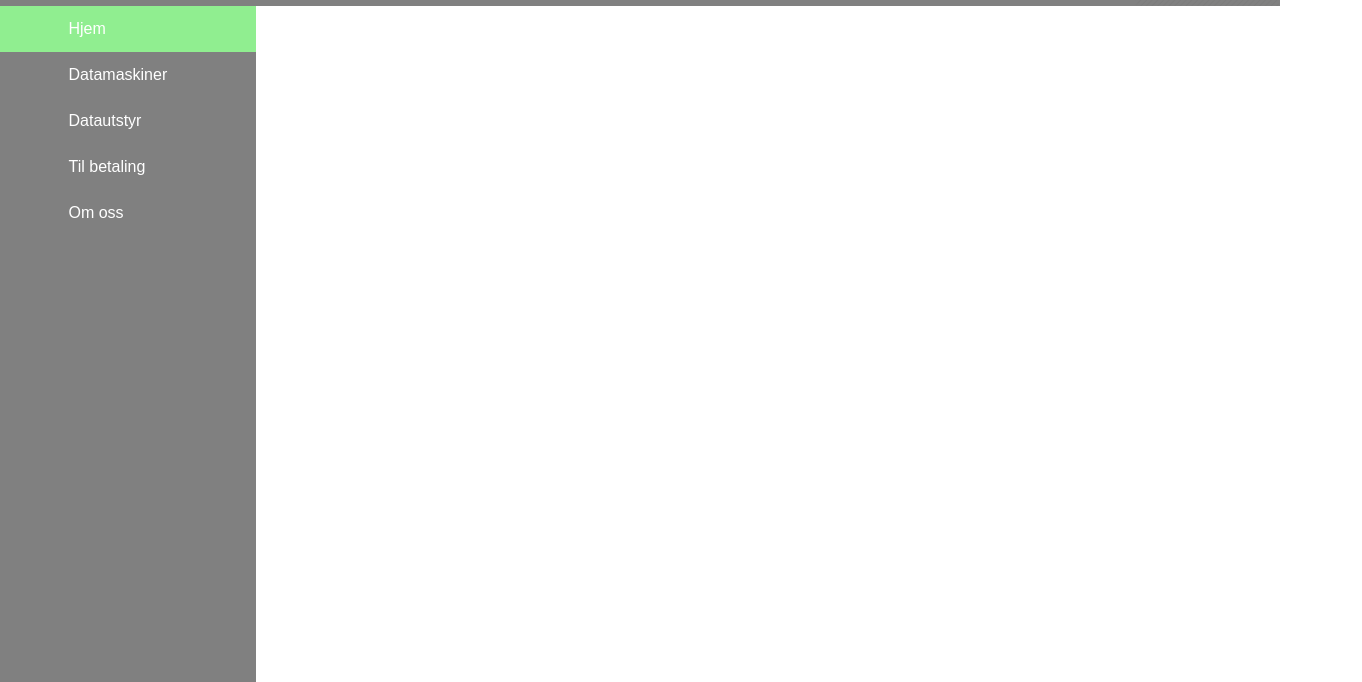
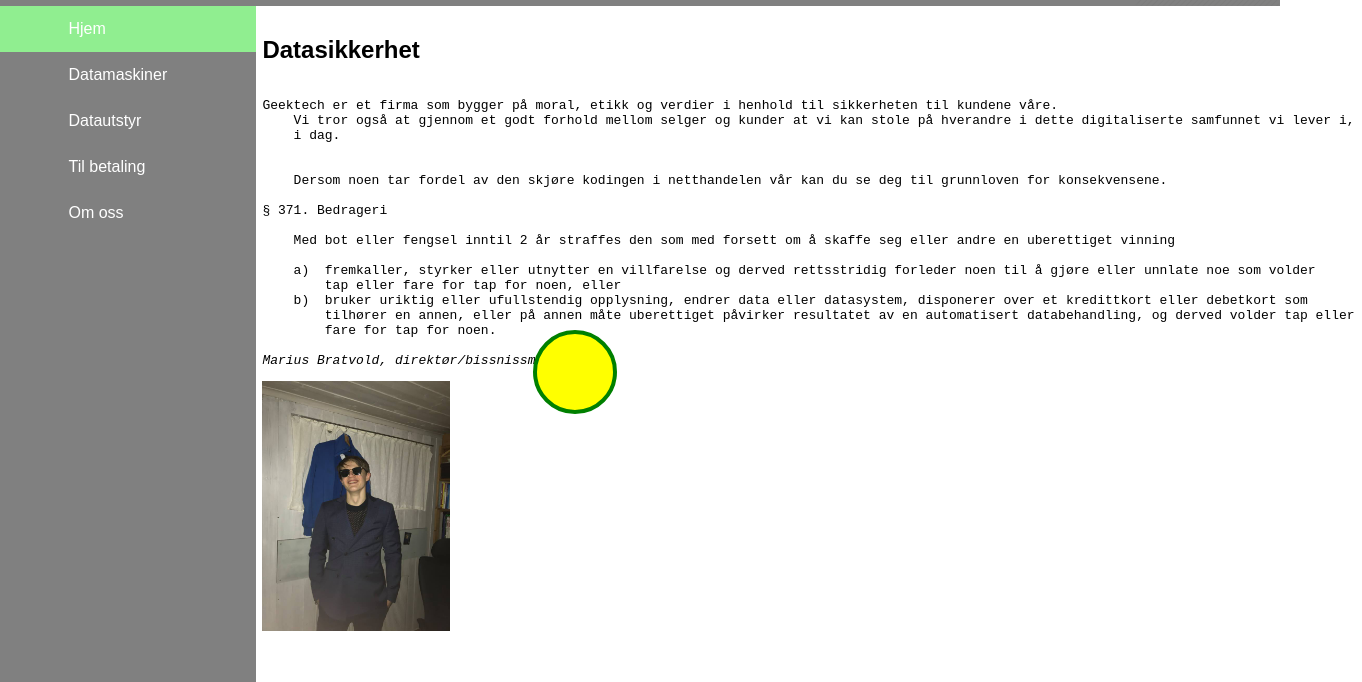
Before and after one commit to MariusBratvold/geektech-, a plain HTML site: page html/omoss.html in a window 1280 px wide. Shown: the part 130-812 px from the top of the page, 1362 px wide, since content can reach past the window. Drawn offline with Linux system fonts and the light colour scheme.

Commit message:
om oss og svg

```diff
--- a/css/søk.css
+++ b/css/søk.css
@@ -1,6 +1,6 @@
-.søk {
+#svg {
+    z-index: 3;
     position: absolute;
-    left: 80%;
-    top: 5%;
-    z-index: 1;
+    top: 56.5%;
+    left: 41%;
 }
--- a/html/omoss.html
+++ b/html/omoss.html
@@ -30,7 +30,7 @@
     </div>
 
     <div class="tittel">
-    <h1> Handlekurv </h1>
+    <h1> Om oss </h1>
 
 
 
@@ -39,7 +39,31 @@
 
 
     <div id="innhold">
+    <h2> Datasikkerhet </h2>
+    <pre>
+Geektech er et firma som bygger på moral, etikk og verdier i henhold til sikkerheten til kundene våre.
+    Vi tror også at gjennom et godt forhold mellom selger og kunder at vi kan stole på hverandre i dette digitaliserte samfunnet vi lever i,
+    i dag.
 
+
+    Dersom noen tar fordel av den skjøre kodingen i netthandelen vår kan du se deg til grunnloven for konsekvensene.
+
+§ 371. Bedrageri
+
+    Med bot eller fengsel inntil 2 år straffes den som med forsett om å skaffe seg eller andre en uberettiget vinning
+
+    a)	fremkaller, styrker eller utnytter en villfarelse og derved rettsstridig forleder noen til å gjøre eller unnlate noe som volder
+        tap eller fare for tap for noen, eller
+    b)	bruker uriktig eller ufullstendig opplysning, endrer data eller datasystem, disponerer over et kredittkort eller debetkort som
+        tilhører en annen, eller på annen måte uberettiget påvirker resultatet av en automatisert databehandling, og derved volder tap eller
+        fare for tap for noen.
+
+<i>Marius Bratvold, direktør/bissnissmann</i>
+</pre>
+
+
+
+    <img src="../bilder/bissniss.jpg" width="187.5px" height="250px">
 
     </div>
     <div id="logo">
@@ -48,6 +72,13 @@
 
     <div id="tekst">
 
+    </div>
+
+    <div id="svg">
+            <svg width="100" height="100">
+                    <circle cx="50" cy="50" r="40" stroke="green" stroke-width="4" fill="yellow" />
+                    Sorry, your browser does not support inline SVG.
+                 </svg>
     </div>
 
 
```
Also changed, not shown: bilder/bissniss.jpg (added).
